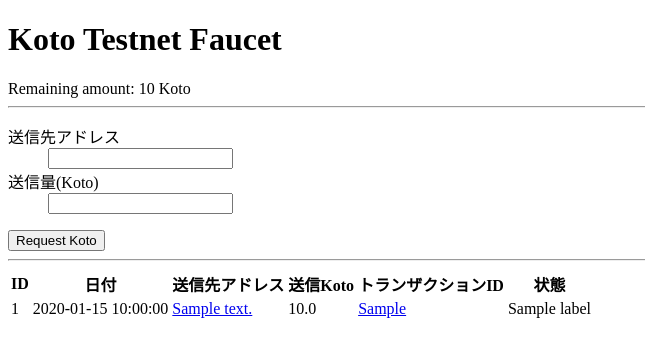
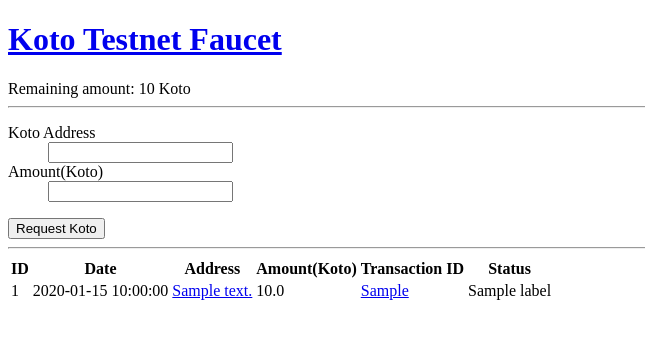
Before and after one commit to yoshuki43/koto-faucet, a Flask app: template KotoFaucet/templates/index.html in a window 1280 px wide. Shown: the top 357 px of the page, without its empty margins (0-645 px from the left). Run offline with Flask 2, Linux system fonts and the light colour scheme; tables that the repository leaves empty hold one stand-in row (values such as "Sample post"); the template is opened without the code that fills it: values that come from a table or form of the project are taken from there, most other values are stand-ins (such as "Sample title", 1, 10 or a date in 2020); parts of the project's set-up code (start-up, migrations or seed data) failed here and were passed over; some libraries are stand-ins or nearby versions.

Commit message:
nginx support

```diff
--- a/KotoFaucet/model.py
+++ b/KotoFaucet/model.py
@@ -18,12 +18,14 @@ class Queue(db.Model):
 	transaction = db.Column(db.String(), default="")
 	state = db.Column(db.Integer, default=QUEUE_STATE.INIT)
 	remote = db.Column(db.String(16))
+	sessionid = db.Column(db.String(40))
 
-	def __init__(self, address, amount, remote):
+	def __init__(self, address, amount, remote, sessionid):
 		self.address = address
 		self.amount = amount
 		self.date = datetime.now()
 		self.remote = remote
+		self.sessionid = sessionid
 
 	def  __repr__(self):
 		return "<Queue %s:%d (%s)>" % (self.address, self.amount, self.remote)
--- a/KotoFaucet/sender.py
+++ b/KotoFaucet/sender.py
@@ -28,6 +28,7 @@ class SenderThread(threading.Thread):
         self.stop_event.set()
 
     def run(self):
+        logger.info("sender started.")
         with app.app_context():
             while True:
                 try:
@@ -80,6 +81,7 @@ class SenderThread(threading.Thread):
                     for q in queue:
                         tx = rpc.gettransaction(q.transaction)
                         if tx["confirmations"] >= MIN_CONFIRM:
+                            logger.info("tx %s done" % q.transaction)
                             q.state = QUEUE_STATE.DONE
                             modified = True
                     if modified:
@@ -91,7 +93,7 @@ class SenderThread(threading.Thread):
                     balance = rpc.getbalance(minconf = MIN_CONFIRM)
 
                 except KeyboardInterrupt:
-                    logger.error("keyboard interrupt!")
+                    logger.error("keyboard interrupt! sender terminated.")
                     break
                 except:
                     logger.error("exception: %s", sys.exc_info()[1])
--- a/KotoFaucet/templates/index.html
+++ b/KotoFaucet/templates/index.html
@@ -1,15 +1,17 @@
 {% from "_formhelpers.html" import render_field %}
 {% extends "base.html" %}
 {% block content %}
-<h1>Koto Testnet Faucet</h1>
+<h1><a href="{{ request.script_root|safe }}//">Koto Testnet Faucet</a></h1>
 <div class="balance">Remaining amount: {{ balance }} Koto</div>
 <hr />
+<div class="message">{{ msg }}</div>
 {% if not accepted %}
-<form method="post" action="/">
+<form method="post" action="{{ request.script_root|safe }}/">
     <dl>
         {{ render_field(form.address) }}
         {{ render_field(form.amount) }}
     </dl>
+    {{ form.csrf_token }}
     {{ form.recaptcha }}
     {% if form.recaptcha.errors %}
         <ul class=errors>
@@ -18,22 +20,20 @@
             {% endfor %}
         </ul>
     {% endif %}
-    {{ form.csrf_token }}
     <input name="submit" type="submit" value="Request Koto" />
 </form>
 {% else %}
-<div class="message">{{ msg }}</div>
 <a href=".">Return to Faucet</a>
 {% endif %}
 <hr />
 <table>
     <tr>
         <th>ID</th>
-        <th>日付</th>
-        <th>送信先アドレス</th>
-        <th>送信Koto</th>
-        <th>トランザクションID</th>
-        <th>状態</th>
+        <th>Date</th>
+        <th>Address</th>
+        <th>Amount(Koto)</th>
+        <th>Transaction ID</th>
+        <th>Status</th>
     </tr>
     {% for q in queue %}
     <tr>
--- a/KotoFaucet/view.py
+++ b/KotoFaucet/view.py
@@ -4,38 +4,81 @@ from flask import Flask, render_template, session, request
 from flask_wtf import FlaskForm, RecaptchaField
 from wtforms import StringField, FloatField, validators
 from sqlalchemy import desc
+from datetime import datetime, timedelta
+import uuid
 
 from .app import app, rpc, balance
 from .database import db
-import model
+from .model import Queue, QUEUE_STATE
 
 class FaucetForm(FlaskForm):
-    address = StringField(u'送信先アドレス', validators=[validators.DataRequired()])
-    amount = FloatField(u'送信量(Koto)', validators=[validators.DataRequired(), validators.NumberRange(min=0.01, max=100)])
+    address = StringField(u'Koto Address', validators=[validators.DataRequired()])
+    amount = FloatField(u'Amount(Koto)', validators=[validators.DataRequired(), validators.NumberRange(min=0.01, max=100)])
     recaptcha = RecaptchaField()
+
+#過剰払い出しの抑制のための制限
+#・同一IPに対して1日10回まで
+#・同一アドレスに対して1日10回まで
+def check_restriction(address, remote, sessionid):
+    yesterday = datetime.now() - timedelta(days=1)
+    queue = Queue.query.filter(Queue.date >= yesterday, Queue.remote == remote).all()
+    app.logger.debug("check_restriction: remote: %s", len(queue))
+    if len(queue) >= 10:
+        return False
+
+    queue = Queue.query.filter(Queue.date >= yesterday, Queue.address == address).all()
+    app.logger.debug("check_restriction: address: %s", len(queue))
+    if len(queue) >= 10:
+        return False
+
+    queue = Queue.query.filter(Queue.date >= yesterday, Queue.sessionid == sessionid).all()
+    app.logger.debug("check_restriction: sessionid: %s", len(queue))
+    if len(queue) >= 10:
+        return False
+
+    return True
 
 @app.route('/', methods=('GET', 'POST'))
 def index():
     msg = ""
     accepted = False
     form = FaucetForm()
+
+    #セッション内にセッションIDがなければ作っておく
+    if not session.has_key('sessionid') or not isinstance(session['sessionid'], str):
+        session['sessionid'] = uuid.uuid4().hex
+        app.logger.debug("sessionid=%s", session['sessionid'])
+
+    #POSTデータがあって、有効な値が入っているかチェック
     if form.validate_on_submit():
+        address = form.address.data
         amount = round(form.amount.data, 8)
-        if rpc.checkaddr(form.address.data) and amount > 0:
-            q = model.Queue(form.address.data, amount)
-            db.session.add(q)
-            db.session.commit()
-            msg = "Successful Queued!"
-            accepted = True
+        remote =  request.remote_addr
+
+        #アドレスと送金量は正しい？
+        if rpc.checkaddr(address) and amount > 0:
+
+            #送金回数制限に引っかかっていない？
+            if check_restriction(address, remote, session['sessionid']):
+                q = Queue(address, amount, remote, session['sessionid'])
+                db.session.add(q)
+                db.session.commit()
+                msg = "Successful Queued!"
+                accepted = True
+            else:
+                msg = "Too many requests!"
         else:
             form.address.errors = ["invalid address format or amount!"]
 
-    queue = model.Queue.query.order_by(desc(model.Queue.id)).limit(30).all()
+    #トップページに乗せる送金履歴(30件)
+    queue = Queue.query.order_by(desc(Queue.id)).limit(30).all()
+
+    #HTML作成
     return render_template('index.html',
         title="Koto Testnet Faucet",
         form=form,
         accepted=accepted,
         msg=msg,
         queue=queue,
-        label=model.QUEUE_STATE.LABEL,
+        label=QUEUE_STATE.LABEL,
         balance=balance)
--- a/requirements.txt
+++ b/requirements.txt
@@ -16,6 +16,7 @@ pytz==2018.3
 requests==2.18.4
 SQLAlchemy==1.2.5
 urllib3==1.22
+uWSGI==2.0.17
 vine==1.1.4
 Werkzeug==0.14.1
 WTForms==2.1
--- a/run.py
+++ b/run.py
@@ -8,6 +8,6 @@ import KotoFaucet.view
 
 if __name__ == '__main__':
     #app.logger.setLevel(logging.DEBUG)
-    sender = SenderThread()
-    sender.start()
+    #sender = SenderThread()
+    #sender.start()
     app.run()
```
Also changed, not shown: KotoFaucet/app.py (+16 -0 lines), README.md.
